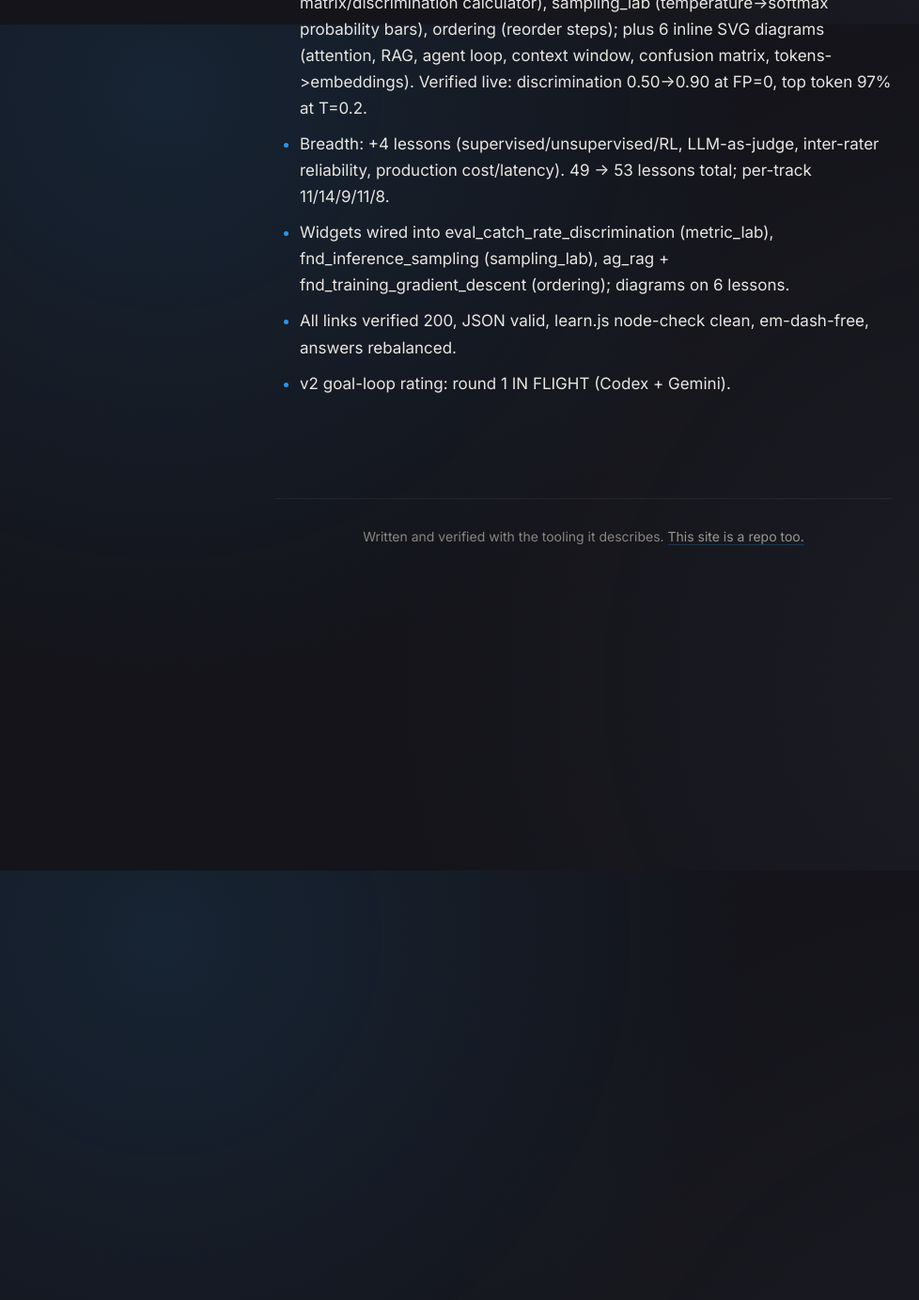
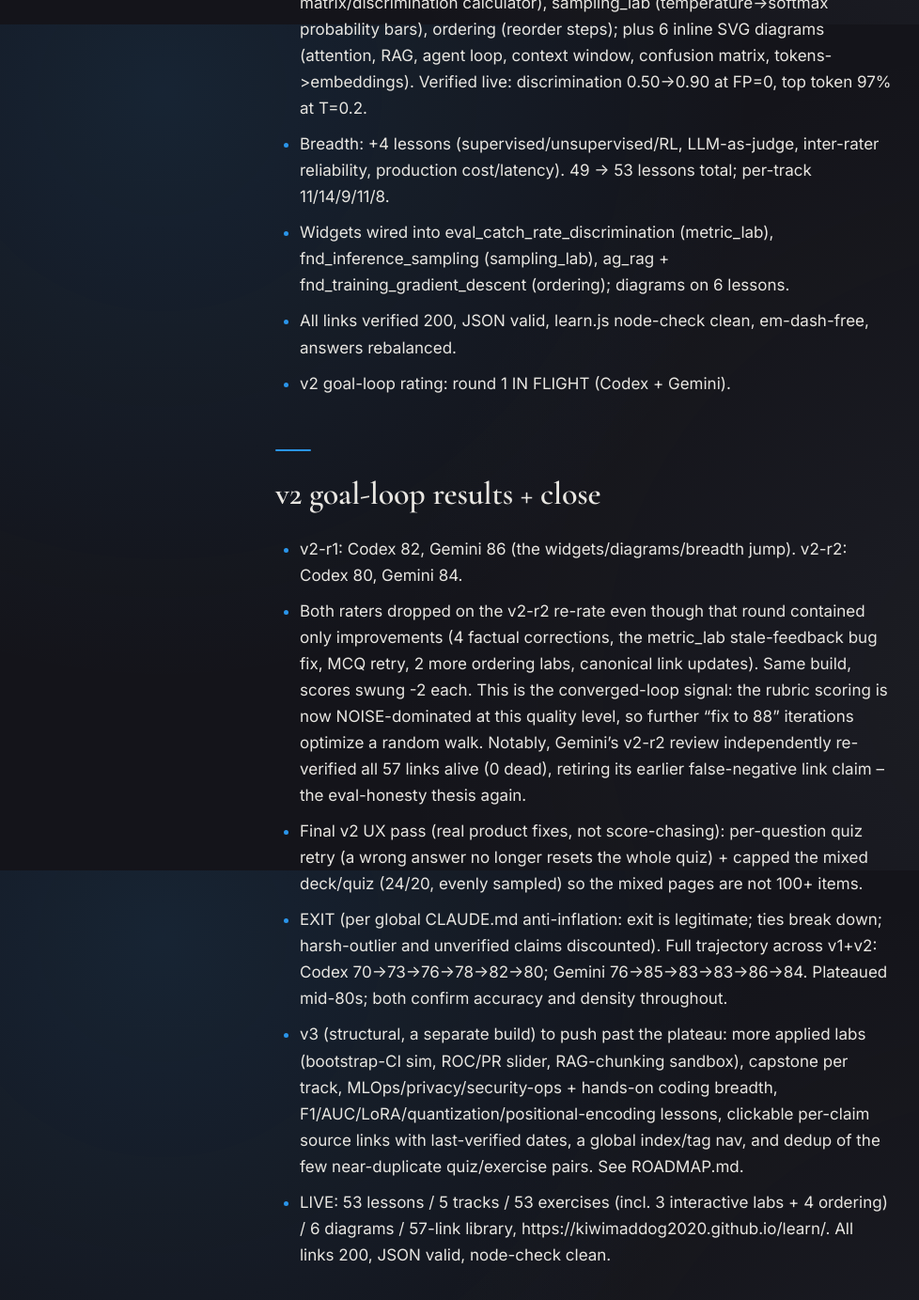
Before and after one commit to KiwiMaddog2020/kiwimaddog2020.github.io, a Jekyll site: the page built from learn/BUILD_STATE.md, in a window 1280 px wide and 1400 px high, scrolled down 4474 px. Shown: the top 1383 px of the window at 94% size, without its empty margins (19-997 px from the left). Built offline with Jekyll 4.4.1, drawn with Linux system fonts in a browser that asks for light colours; our own code applies the rules of GitHub Pages for plain Markdown files.

Commit message:
docs(learn): record v2 goal-loop results + plateau/noise finding + close

```diff
--- a/learn/BUILD_STATE.md
+++ b/learn/BUILD_STATE.md
@@ -113,3 +113,26 @@ LIVE: https://kiwimaddog2020.github.io/learn/
   (sampling_lab), ag_rag + fnd_training_gradient_descent (ordering); diagrams on 6 lessons.
 - All links verified 200, JSON valid, learn.js node-check clean, em-dash-free, answers rebalanced.
 - v2 goal-loop rating: round 1 IN FLIGHT (Codex + Gemini).
+
+## v2 goal-loop results + close
+
+- v2-r1: Codex 82, Gemini 86 (the widgets/diagrams/breadth jump). v2-r2: Codex 80, Gemini 84.
+- Both raters dropped on the v2-r2 re-rate even though that round contained only improvements
+  (4 factual corrections, the metric_lab stale-feedback bug fix, MCQ retry, 2 more ordering labs,
+  canonical link updates). Same build, scores swung -2 each. This is the converged-loop signal:
+  the rubric scoring is now NOISE-dominated at this quality level, so further "fix to 88" iterations
+  optimize a random walk. Notably, Gemini's v2-r2 review independently re-verified all 57 links alive
+  (0 dead), retiring its earlier false-negative link claim -- the eval-honesty thesis again.
+- Final v2 UX pass (real product fixes, not score-chasing): per-question quiz retry (a wrong answer
+  no longer resets the whole quiz) + capped the mixed deck/quiz (24/20, evenly sampled) so the mixed
+  pages are not 100+ items.
+- EXIT (per global CLAUDE.md anti-inflation: exit is legitimate; ties break down; harsh-outlier and
+  unverified claims discounted). Full trajectory across v1+v2: Codex 70->73->76->78->82->80;
+  Gemini 76->85->83->83->86->84. Plateaued mid-80s; both confirm accuracy and density throughout.
+- v3 (structural, a separate build) to push past the plateau: more applied labs (bootstrap-CI sim,
+  ROC/PR slider, RAG-chunking sandbox), capstone per track, MLOps/privacy/security-ops + hands-on
+  coding breadth, F1/AUC/LoRA/quantization/positional-encoding lessons, clickable per-claim source
+  links with last-verified dates, a global index/tag nav, and dedup of the few near-duplicate
+  quiz/exercise pairs. See ROADMAP.md.
+- LIVE: 53 lessons / 5 tracks / 53 exercises (incl. 3 interactive labs + 4 ordering) / 6 diagrams /
+  57-link library, https://kiwimaddog2020.github.io/learn/. All links 200, JSON valid, node-check clean.
```
